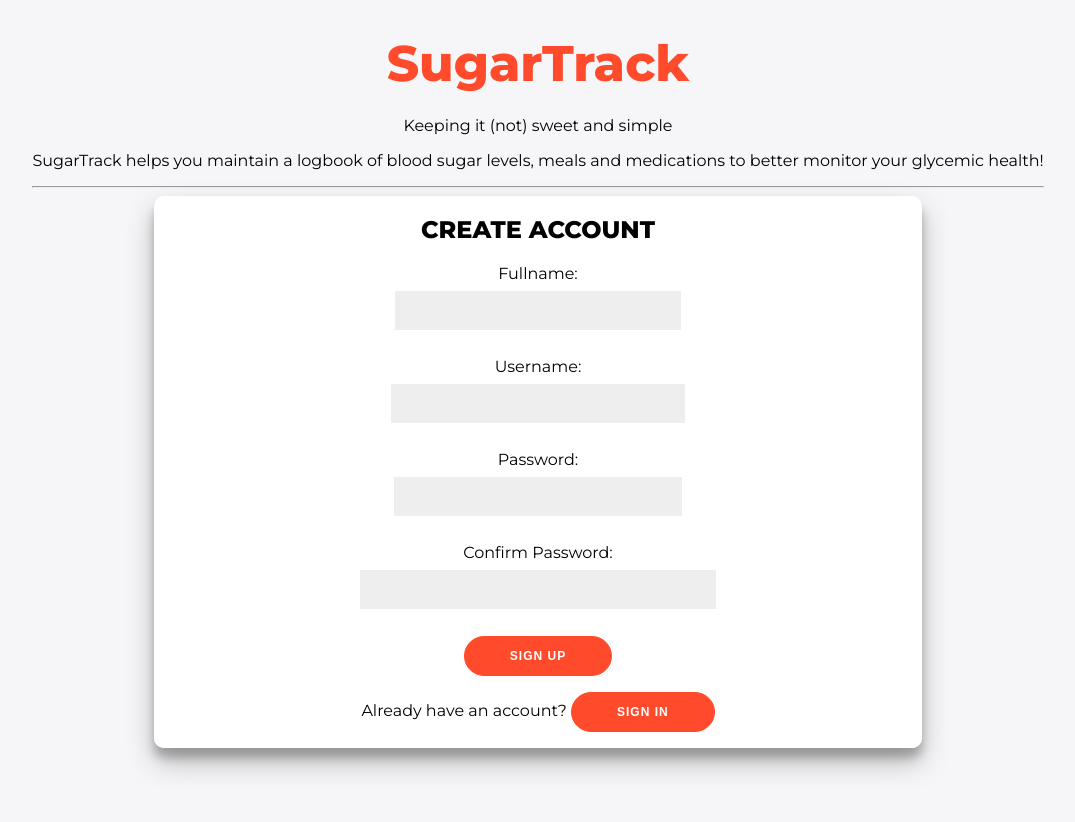
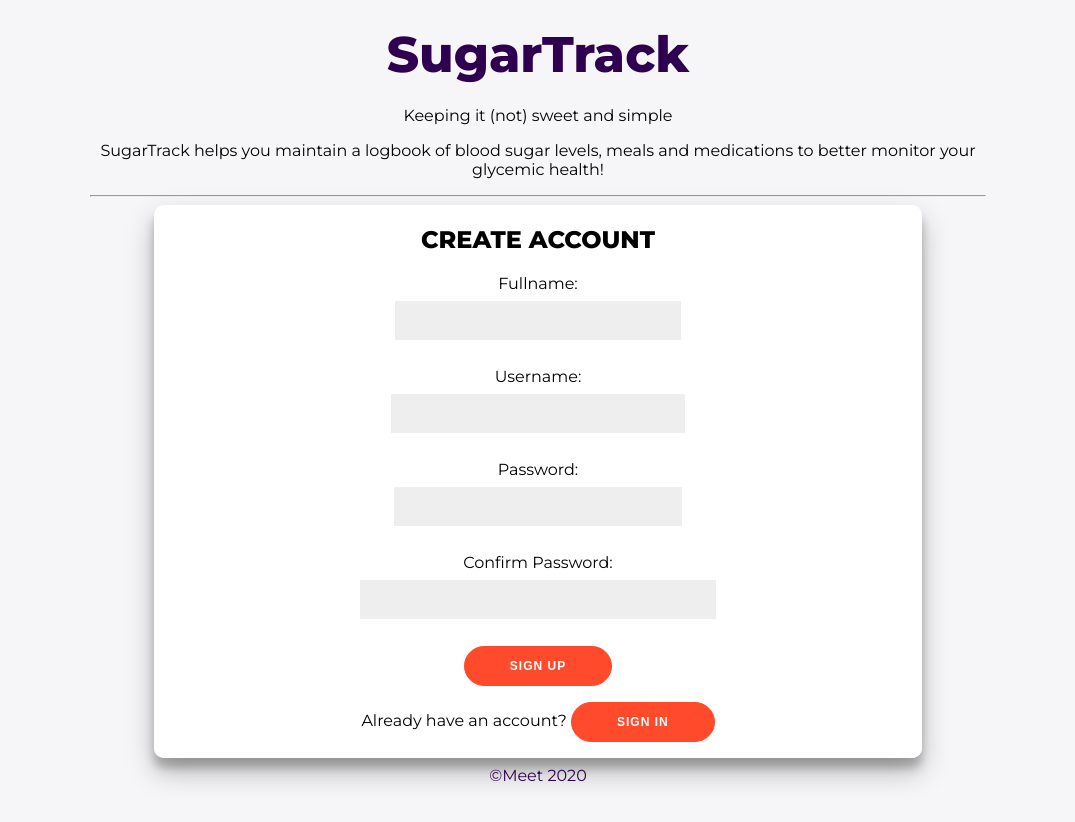
Before and after one commit to MeetPatel89/sugar-track-client, a React (Create React App) app: page /logbook in a window 1280 px wide. Shown: the top 822 px of the page, without its empty margins (102-1177 px from the left). Built offline with nearby package versions, Linux system fonts and the light colour scheme.

Commit message:
add style to footer

```diff
--- a/src/App.css
+++ b/src/App.css
@@ -1,8 +1,10 @@
 @import url('https://fonts.googleapis.com/css?family=Montserrat:400,800');
 
 * {
-	box-sizing: border-box;
+    box-sizing: border-box;
+
 }
+
 
 body {
 	background: #f6f5f7;
@@ -15,6 +17,13 @@ body {
 	margin: -20px 0 50px;
 }
 
+#root {
+    display: flex;
+    flex-direction: column;
+    justify-content: center;
+    align-items: center;
+    width: 100%;
+}
 h2 {
 	text-align: center;
 }
--- a/src/App.js
+++ b/src/App.js
@@ -12,13 +12,14 @@ import MedicationsLog from './MedicationsLog/MedicationsLog';
 import MealsLog from './MealsLog/MealsLog';
 import Nav from './Nav/Nav';
 import './App.css';
+import Footer from './Footer/Footer';
 
 export default class App extends Component {
   render() {
     return (
       <>
         <SignUp/>
-
+        <Footer/>
 
       </>
     )
--- /dev/null
+++ b/src/Footer/Footer.css
@@ -0,0 +1,9 @@
+footer {
+   color: #2f004f;
+    position: absolute;
+    bottom: 15px;
+   width: 100vw;
+   display: flex;
+   align-items: center;
+   justify-content: center;
+}
--- /dev/null
+++ b/src/Footer/Footer.js
@@ -0,0 +1,8 @@
+import React from 'react';
+import './Footer.css';
+
+export default function Footer () {
+    return (
+        <footer className="content-info"><span>&#169;Meet 2020</span></footer>
+    )
+}
--- a/src/Header/Header.css
+++ b/src/Header/Header.css
@@ -1,11 +1,12 @@
 .logo {
     text-align: center;
-
+    width: 70%;
 }
 
 #header {
     font-size: 50px;
-    color: #FF4B2B;
+    color: #2f004f;
+    font-weight: 550;
     text-decoration-line: none;
 
 }
--- a/src/HomePage/HomePage.js
+++ b/src/HomePage/HomePage.js
@@ -53,7 +53,7 @@ export default class HomePage extends Component {
                                 return <MedicationsLog id={this.props.id}/>
                           }}/>
 
-                        <footer role="content-info">&#169;Meet 2020</footer>
+
                                 </>)
                             : <SignIn/>
 
--- a/src/Nav/Nav.css
+++ b/src/Nav/Nav.css
@@ -5,6 +5,7 @@ nav {
     background-color: #FF4B2B;
     border-radius: 20px;
     padding-right: 25px;
+    width: 80%;
 }
 
 .flex-container {
```
